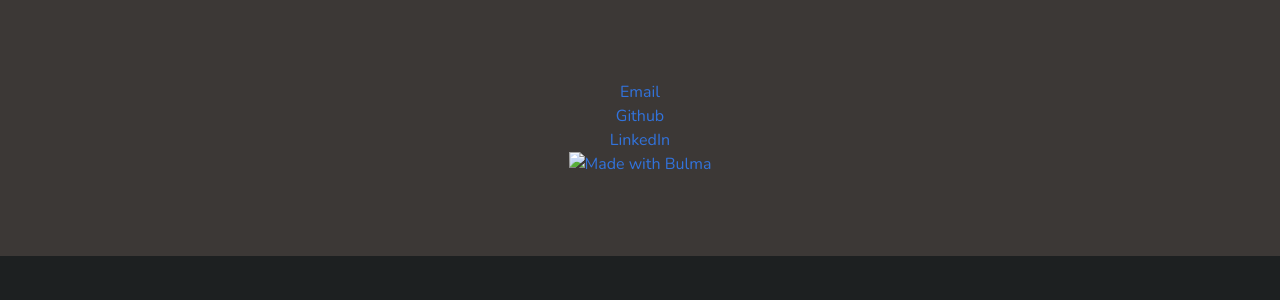
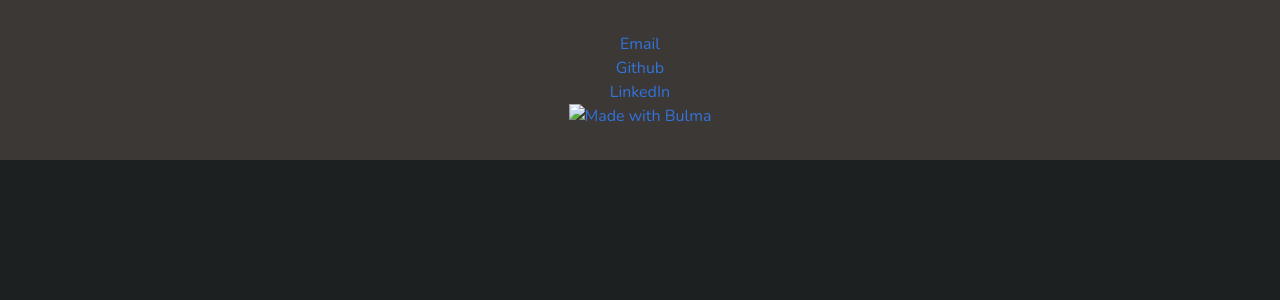
Before and after one commit to 0xHarrington/MattAHarrington.github.io, a Jekyll site: the page built from about/index.md, in a window 1280 px wide. Shown: the top 300 px of the page. Built offline with Jekyll 4.4.1, drawn with Linux system fonts in a browser that asks for light colours; our own code applies the rules of GitHub Pages for plain Markdown files.

Commit message:
aesthetic changes, experiences commented out

```diff
--- a/_includes/footer.html
+++ b/_includes/footer.html
@@ -1,5 +1,5 @@
-<section class="section has-background-primary">
-	<footer>
+<section>
+	<footer class="footer has-background-primary">
 		<div class="columns has-text-centered">
 			<ul class="column">
 				<li><ul>
--- a/_sass/main.scss
+++ b/_sass/main.scss
@@ -50,6 +50,7 @@ $light-gray: #a89984;
 $family-sans-serif: "Nunito", sans-serif;
 $section-padding: 5rem 10rem;
 $hero-body-padding-medium: $section-padding;
+$footer-padding: 2rem;
 
 // UI Color
 $body-background-color: $bg0-hard;
@@ -68,6 +69,7 @@ $text: $light-blue;
 @import "../node_modules/bulma/sass/form/_all.sass";
 @import "../node_modules/bulma/sass/grid/columns.sass";
 @import "../node_modules/bulma/sass/layout/hero.sass";
+@import "../node_modules/bulma/sass/layout/footer.sass";
 @import "../node_modules/bulma/sass/layout/section.sass";
 @import "../node_modules/bulma/sass/elements/container.sass";
 @import "../node_modules/bulma/sass/elements/image.sass";
--- a/assets/css/main_output.css
+++ b/assets/css/main_output.css
@@ -3483,6 +3483,10 @@ a.has-text-danger:hover, a.has-text-danger:focus {
   flex-shrink: 0;
   padding: 3rem 1.5rem; }
 
+.footer {
+  background-color: #fafafa;
+  padding: 2rem; }
+
 .section {
   padding: 5rem 10rem; }
   @media screen and (min-width: 1024px) {
--- a/index.html
+++ b/index.html
@@ -48,5 +48,5 @@ title: Home
   </div>
 </section>
 
-<!-- Things I've done so far -->
-{% include experiences.html %}
+<!-- [> [> Things I've done so far <] <]
+   - {% include experiences.html %} -->
```
Also changed, not shown: _includes/experiences.html (+8 -8 lines).
